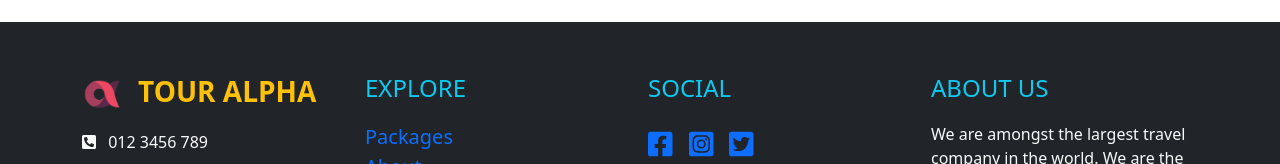
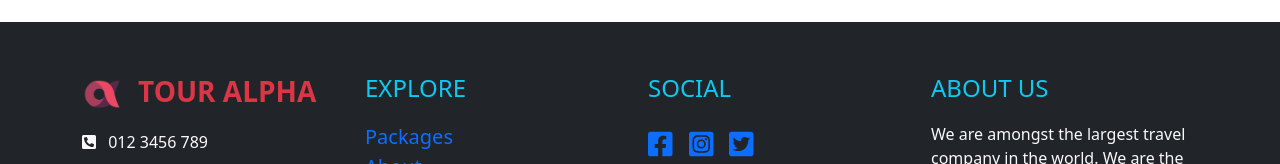
Before and after one commit to imRHB/tour-alpha-client, a React (Create React App) app: page / in a window 1280 px wide. Shown: the part 1494-1658 px from the top of the page. Built offline with nearby package versions, Linux system fonts and the light colour scheme; no server answers.

Commit message:
fixed some bugs

```diff
--- a/src/Pages/Details/PackageDetails/PackageDetails.js
+++ b/src/Pages/Details/PackageDetails/PackageDetails.js
@@ -39,7 +39,7 @@ const PackageDetails = () => {
                         <h2>${price} <span className="fs-6">/per person</span></h2>
                         <p>{day} DAYS / {night} NIGHT</p>
                         <p>{people} People</p>
-                        <Link to="/booking">
+                        <Link to={`/packages/booking/${packgId}`}>
                             <button className="btn btn-outline-light">Book Now</button>
                         </Link>
                     </div>
--- a/src/Pages/Shared/Footer/Footer.js
+++ b/src/Pages/Shared/Footer/Footer.js
@@ -20,7 +20,7 @@ const Footer = () => {
             <div className="container">
                 <Row xs={1} md={2} lg={4} className="g-3">
                     <Col>
-                        <p className="fs-3 fw-bold text-warning"><span><img className="me-3" src={logo} alt="logo" style={{ width: '40px', height: '40px' }} /></span>TOUR ALPHA</p>
+                        <p className="fs-3 fw-bold text-danger"><span><img className="me-3" src={logo} alt="logo" style={{ width: '40px', height: '40px' }} /></span>TOUR ALPHA</p>
                         <p><span className="me-2">{phoneIcon}</span> 012 3456 789</p>
                         <p><span className="me-2">{envelopeIcon}</span> info@tour-alpha.web.app</p>
                         <p><span className="me-2">{envelopeIcon}</span> help@tour-alpha.web.app</p>
--- a/src/Pages/Shared/Header/Header.js
+++ b/src/Pages/Shared/Header/Header.js
@@ -30,12 +30,11 @@ const Header = () => {
                     <NavLink to="/contact">Contact</NavLink>
 
                     {
-                        user?.email ? <div>
+                        user?.email ? <>
                             <NavLink to="/dashboard">Dashboard</NavLink>
                             <NavLink to="/add-package">Add Package</NavLink>
-                        </div>
-                            :
-                            ''
+                        </>
+                            : ''
                     }
                 </Nav>
 
```
